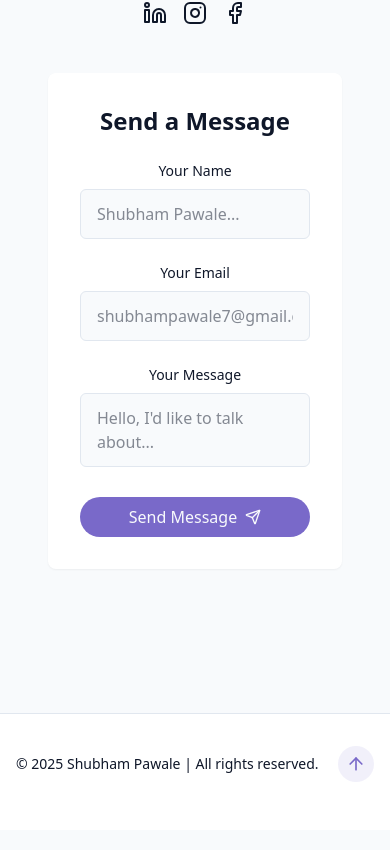
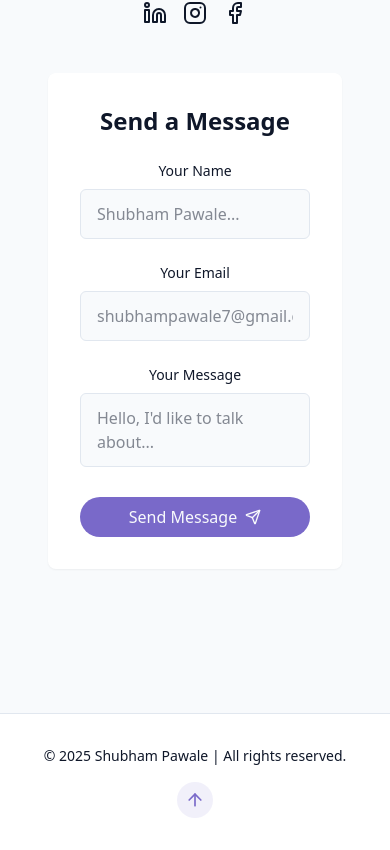
Before and after one commit to shubhampawale7/PortfolioWeb, a React (Vite) app: page / in a window 390 px wide. Shown: the part 7055-7905 px from the top of the page. Built offline with nearby package versions, Linux system fonts and the light colour scheme.

Commit message:
refactor: Update Footer component layout for improved responsiveness and readability

```diff
--- a/src/components/Footer.jsx
+++ b/src/components/Footer.jsx
@@ -2,15 +2,14 @@ import { ArrowUp } from "lucide-react";
 
 export const Footer = () => {
   return (
-    <footer className="py-12 px-4 bg-card relative border-t border-border mt-12 pt-8 flex flex-wrap justify-between items-center">
-      {" "}
-      <p className="text-sm text-muted-foreground">
-        {" "}
+    <footer className="py-8 px-4 bg-card border-t border-border mt-12 flex flex-col md:flex-row items-center justify-center gap-4">
+      <p className="text-sm text-muted-foreground text-center">
         &copy; {new Date().getFullYear()} Shubham Pawale | All rights reserved.
       </p>
       <a
         href="#hero"
         className="p-2 rounded-full bg-primary/10 hover:bg-primary/20 text-primary transition-colors"
+        aria-label="Scroll to top"
       >
         <ArrowUp size={20} />
       </a>
```
